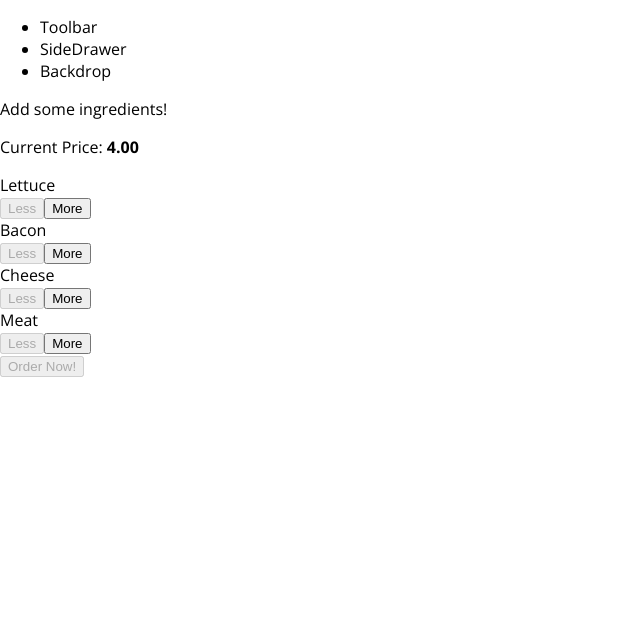
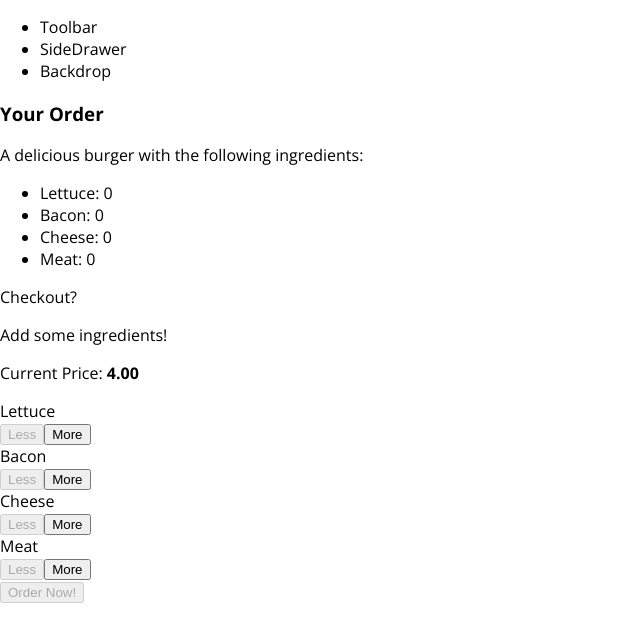
Before and after one commit to atleastzero/burger-builder, a React app: page / in a window 1280 px wide. Shown: the top 642 px of the page, without its empty margins (0-640 px from the left). Built offline with nearby package versions, Linux system fonts and the light colour scheme.

Commit message:
Added OrderSummary to Modal.

```diff
--- a/src/containers/BurgerBuilder/BurgerBuilder.js
+++ b/src/containers/BurgerBuilder/BurgerBuilder.js
@@ -3,6 +3,8 @@
 import Aux from '../../hoc/Aux'
 import Burger from '../../components/Burger/Burger'
 import BuildControls from '../../components/Burger/BuildControls/BuildControls'
+import Modal from '../../components/UI/Modal/Modal'
+import OrderSummary from '../../components/Burger/OrderSummary/OrderSummary'
 
 const INGREDIENT_PRICES = {
     lettuce: 0.5,
@@ -70,6 +72,9 @@
         }
 
         return <Aux>
+            <Modal>
+                <OrderSummary ingredients={this.state.ingredients} />
+            </Modal>
             <Burger ingredients={this.state.ingredients}/>
             <BuildControls
                 ingredientAdded={this.addIngredientHandler}
```
